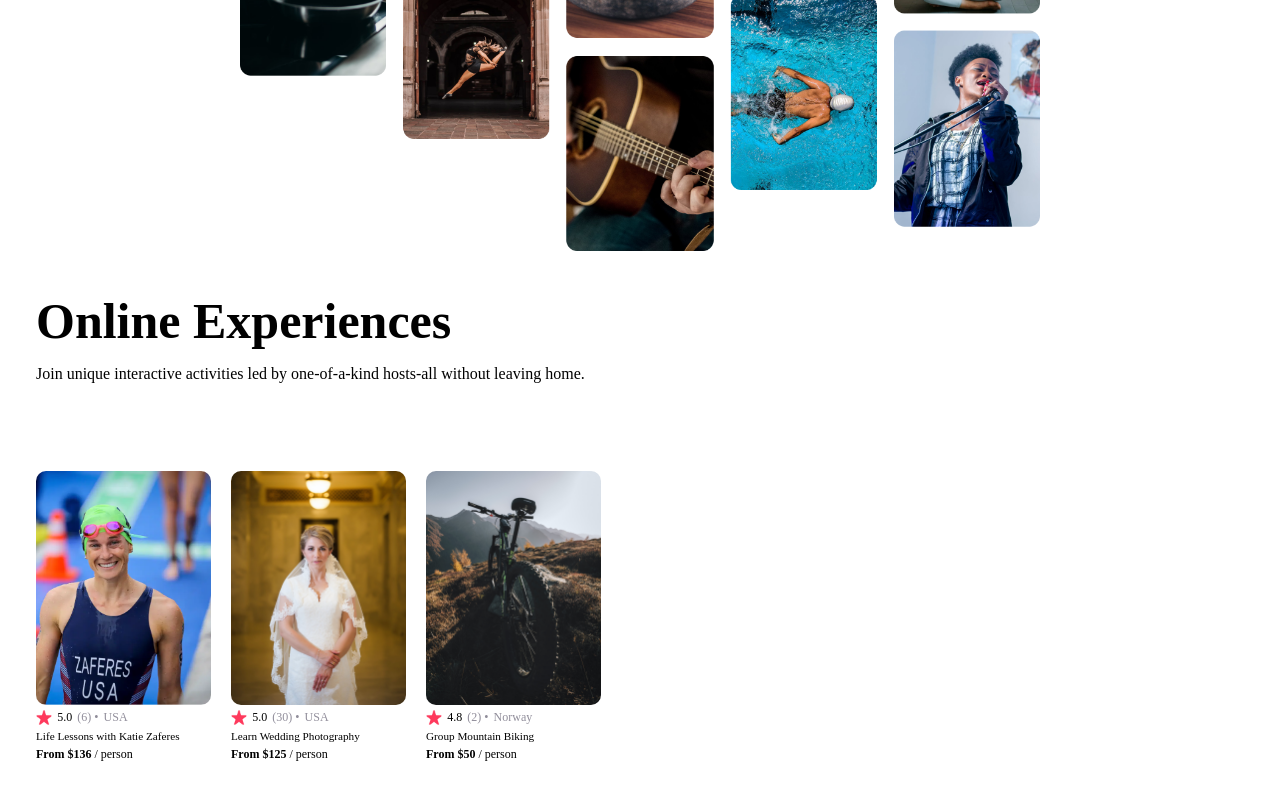
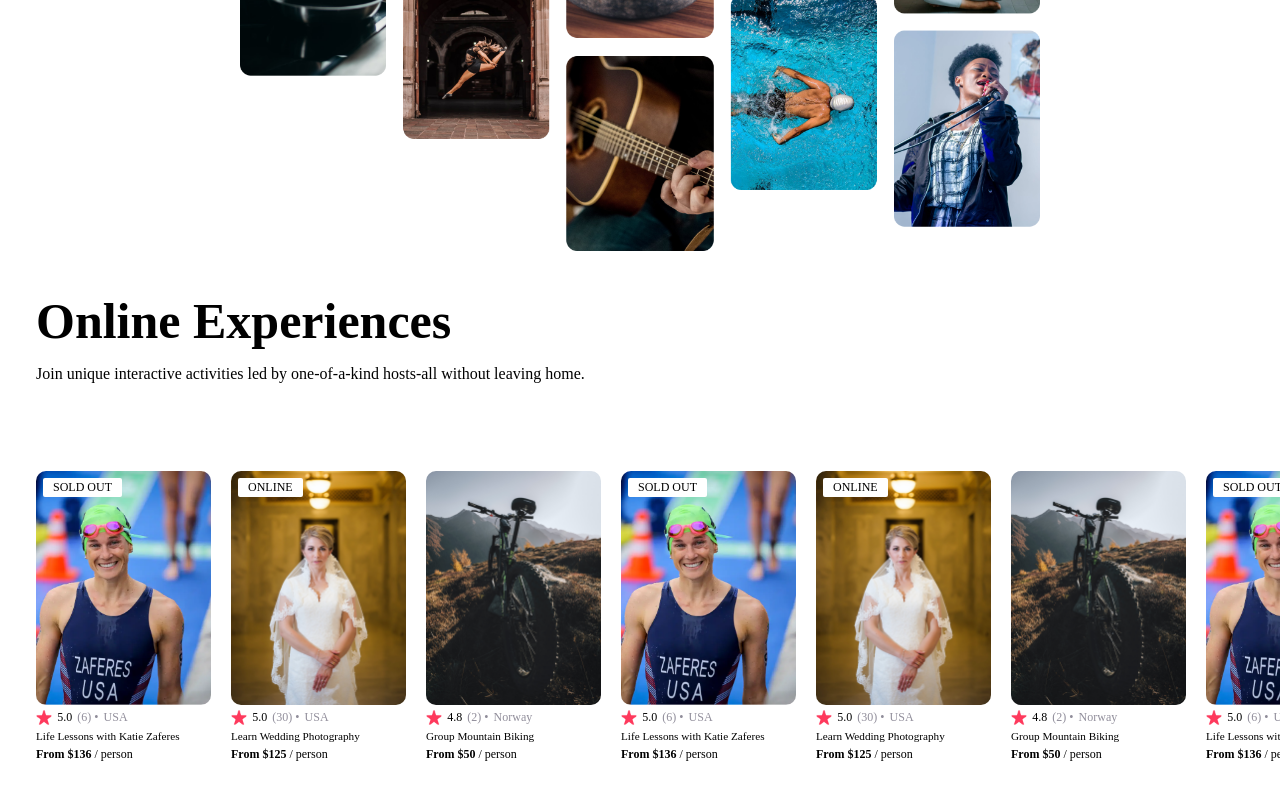
Before and after one commit to rtGupta/react-airbnb-clone, a React (Create React App) app: page / in a window 1280 px wide. Shown: the part 364-1164 px from the top of the page. Built offline with nearby package versions, Linux system fonts and the light colour scheme; the HTML template or start-up script is replaced by a standard one.

Commit message:
Conditional dislay of badges

```diff
--- a/src/App.js
+++ b/src/App.js
@@ -2,32 +2,32 @@
 import Card from "./components/Card";
 import ExperiencesHeader from "./components/ExperiencesHeader";
 import Navbar from "./components/Navbar";
-import data from "./data";
+import { data } from "./data";
 
 import "./styles.css";
 
 export default function App() {
-
   const cards = data.map((item) => {
     return (
       <Card
+        key={item.id}
         img={item.coverImg}
         rating={item.stats.rating}
         reviewCount={item.stats.reviewCount}
         location={item.location}
         title={item.title}
         price={item.price}
+        openSpots={item.openSpots}
+        status={item.status}
       />
-        )
+    );
   });
 
   return (
     <div>
       <Navbar />
       <ExperiencesHeader />
-            <section className="cards-carousel">
-                {cards}
-            </section>
+      <section className="cards-carousel">{cards}</section>
     </div>
   );
 }
--- a/src/components/Card.js
+++ b/src/components/Card.js
@@ -1,9 +1,24 @@
 import React from "react";
 
 export default function Card(props) {
+  let badgeText;
+
+  if (props.openSpots === 0) {
+    badgeText = "Sold Out";
+  } else if (props.status === "Online") {
+    badgeText = "Online";
+  }
+
   return (
     <div className="card">
-            <img className="card-image" src={`images/${props.img}`} alt="Katie Zaferes" />
+      {!!badgeText && (
+        <div className="card-badge">{badgeText.toUpperCase()}</div>
+      )}
+      <img
+        className="card-image"
+        src={`images/${props.img}`}
+        alt="Katie Zaferes"
+      />
       <div className="card-stats">
         <img className="card-star" src="images/star.png" alt="star" />
         <span>{props.rating}</span>
@@ -11,7 +26,9 @@
         <span className="gray">{props.location}</span>
       </div>
       <h2 className="card-title">{props.title}</h2>
-            <p className="card-price"><b>From ${props.price}</b> / person</p>
+      <p className="card-price">
+        <b>From ${props.price}</b> / person
+      </p>
     </div>
-    )
+  );
 }
--- a/src/data.js
+++ b/src/data.js
@@ -1,41 +1,137 @@
-export default [
+export const data = [
   {
     id: 1,
     title: "Life Lessons with Katie Zaferes",
-        description: "I will share with you what I call \"Positively Impactful Moments of Disappointment.\" Throughout my career, many of my highest moments only came after setbacks and losses. But learning from those difficult moments is what gave me the ability to rise above them and reach my goals.",
+    description:
+      'I will share with you what I call "Positively Impactful Moments of Disappointment." Throughout my career, many of my highest moments only came after setbacks and losses. But learning from those difficult moments is what gave me the ability to rise above them and reach my goals.',
     price: 136,
     coverImg: "katie-zaferes.png",
     stats: {
       rating: "5.0",
-            reviewCount: 6
+      reviewCount: 6,
     },
     location: "USA",
     openSpots: 0,
+    status: "Online",
   },
   {
     id: 2,
     title: "Learn Wedding Photography",
-        description: "Interested in becoming a wedding photographer? For beginner and experienced photographers alike, join us in learning techniques required to leave the happy couple with memories that'll last a lifetime.",
+    description:
+      "Interested in becoming a wedding photographer? For beginner and experienced photographers alike, join us in learning techniques required to leave the happy couple with memories that'll last a lifetime.",
     price: 125,
     coverImg: "wedding-photography.png",
     stats: {
       rating: "5.0",
-            reviewCount: 30
+      reviewCount: 30,
     },
     location: "USA",
     openSpots: 27,
+    status: "Online",
   },
   {
     id: 3,
     title: "Group Mountain Biking",
-        description: "Experience the beautiful Norwegian landscape and meet new friends all while conquering rugged terrain on your mountain bike. (Bike provided!)",
+    description:
+      "Experience the beautiful Norwegian landscape and meet new friends all while conquering rugged terrain on your mountain bike. (Bike provided!)",
     price: 50,
     coverImg: "mountain-bike.png",
     stats: {
       rating: "4.8",
-            reviewCount: 2
+      reviewCount: 2,
     },
     location: "Norway",
     openSpots: 3,
-    }
-]
+    status: "Offline",
+  },
+  {
+    id: 4,
+    title: "Life Lessons with Katie Zaferes",
+    description:
+      'I will share with you what I call "Positively Impactful Moments of Disappointment." Throughout my career, many of my highest moments only came after setbacks and losses. But learning from those difficult moments is what gave me the ability to rise above them and reach my goals.',
+    price: 136,
+    coverImg: "katie-zaferes.png",
+    stats: {
+      rating: "5.0",
+      reviewCount: 6,
+    },
+    location: "USA",
+    openSpots: 0,
+    status: "Online",
+  },
+  {
+    id: 5,
+    title: "Learn Wedding Photography",
+    description:
+      "Interested in becoming a wedding photographer? For beginner and experienced photographers alike, join us in learning techniques required to leave the happy couple with memories that'll last a lifetime.",
+    price: 125,
+    coverImg: "wedding-photography.png",
+    stats: {
+      rating: "5.0",
+      reviewCount: 30,
+    },
+    location: "USA",
+    openSpots: 27,
+    status: "Online",
+  },
+  {
+    id: 6,
+    title: "Group Mountain Biking",
+    description:
+      "Experience the beautiful Norwegian landscape and meet new friends all while conquering rugged terrain on your mountain bike. (Bike provided!)",
+    price: 50,
+    coverImg: "mountain-bike.png",
+    stats: {
+      rating: "4.8",
+      reviewCount: 2,
+    },
+    location: "Norway",
+    openSpots: 3,
+    status: "Offline",
+  },
+  {
+    id: 7,
+    title: "Life Lessons with Katie Zaferes",
+    description:
+      'I will share with you what I call "Positively Impactful Moments of Disappointment." Throughout my career, many of my highest moments only came after setbacks and losses. But learning from those difficult moments is what gave me the ability to rise above them and reach my goals.',
+    price: 136,
+    coverImg: "katie-zaferes.png",
+    stats: {
+      rating: "5.0",
+      reviewCount: 6,
+    },
+    location: "USA",
+    openSpots: 0,
+    status: "Online",
+  },
+  {
+    id: 8,
+    title: "Learn Wedding Photography",
+    description:
+      "Interested in becoming a wedding photographer? For beginner and experienced photographers alike, join us in learning techniques required to leave the happy couple with memories that'll last a lifetime.",
+    price: 125,
+    coverImg: "wedding-photography.png",
+    stats: {
+      rating: "5.0",
+      reviewCount: 30,
+    },
+    location: "USA",
+    openSpots: 27,
+    status: "Online",
+  },
+  {
+    id: 9,
+    title: "Group Mountain Biking",
+    description:
+      "Experience the beautiful Norwegian landscape and meet new friends all while conquering rugged terrain on your mountain bike. (Bike provided!)",
+    price: 50,
+    coverImg: "mountain-bike.png",
+    stats: {
+      rating: "4.8",
+      reviewCount: 2,
+    },
+    location: "Norway",
+    openSpots: 3,
+    status: "Offline",
+  },
+];
--- a/src/styles.css
+++ b/src/styles.css
@@ -1,6 +1,6 @@
 body {
   margin: 0;
-    font-family: 'Poppins', 'sans-serif';
+  font-family: "Poppins", "sans-serif";
 }
 
 nav {
@@ -21,7 +21,7 @@
 }
 
 .gray {
-    color: #918E9B;
+  color: #918e9b;
 }
 
 section {
@@ -60,6 +60,7 @@
   gap: 5px;
   width: 175px;
   font-size: 0.75rem;
+  position: relative;
 }
 
 .card-image {
@@ -85,6 +86,15 @@
 
 .card-price {
   margin-top: auto;
+}
+
+.card-badge {
+  position: absolute;
+  top: 7px;
+  left: 7px;
+  background: white;
+  padding: 2px 10px;
+  border-radius: 2px;
 }
 
 @media only screen and (max-width: 968px) {
```
Lines whose indentation alone changed are shown as unchanged.
